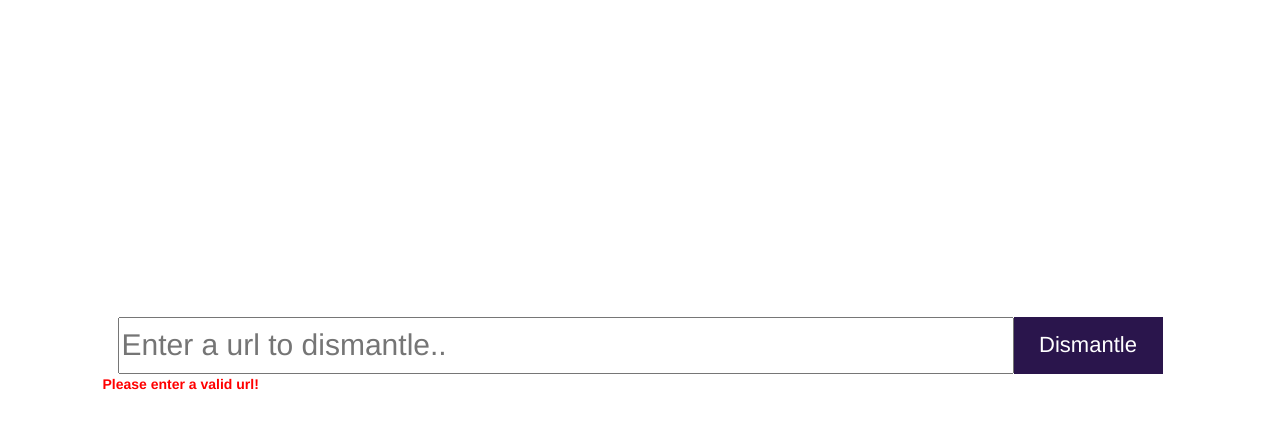
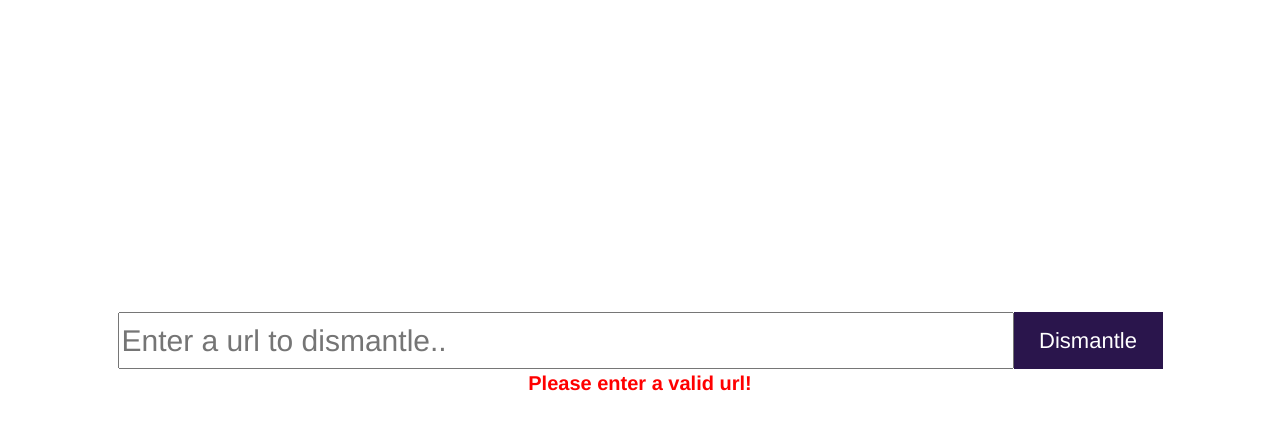
Before and after one commit to kbatavia12/url_dismantler, a website: page index.html in a window 1280 px wide. Both pictures are taken after a click on the button "Dismantle". Drawn offline with nearby package versions, Linux system fonts and the light colour scheme.

Commit message:
fixed error styling

```diff
--- a/package.json
+++ b/package.json
@@ -7,7 +7,7 @@
     "test": "echo \"Error: no test specified\" && exit 1"
   },
   "keywords": [],
-  "author": "",
+  "author": "Karan Batavia",
   "license": "ISC",
   "dependencies": {
     "validator": "^13.6.0"
--- a/style.css
+++ b/style.css
@@ -23,10 +23,11 @@ body {
 
 #error-container {
     display: flex;
-    /* justify-content: center; */
-    width: 84%;
+    justify-content: center;
+    width: 100%;
     color: red;
     font-weight: bold;
+    font-size: 20px;
 }
 
 #url_container {
@@ -55,9 +56,6 @@ body {
     /* border-radius: 2; */
 }
 
-#error {
-    /* display: none; */
-}
 
 #dismantle_button:hover {
     background: #713dc7;
```
